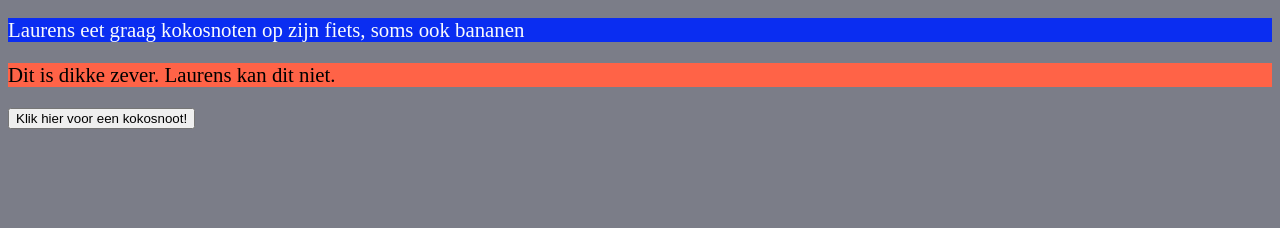
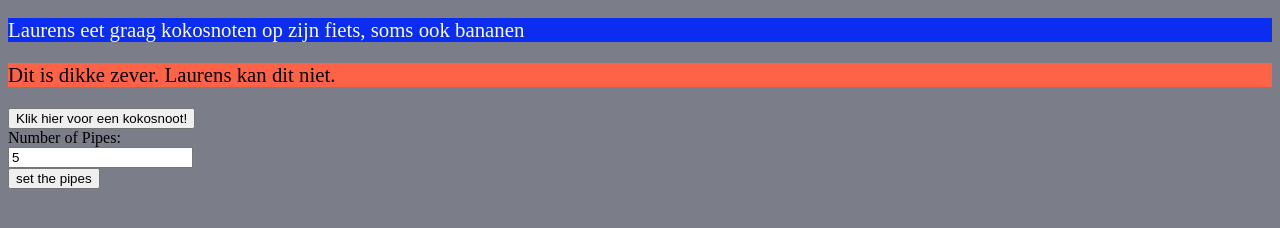
Before and after one commit to MisterAtoZ/TAGP, a plain HTML site: page priv/index.html in a window 1280 px wide. Shown: the part 48-276 px from the top of the page. Drawn offline with Linux system fonts and the light colour scheme.

Commit message:
proberen toevoeging knop en textfield om het aantal pipes door te geven

```diff
--- a/priv/index.html
+++ b/priv/index.html
@@ -7,6 +7,11 @@
         <p id="test" style="background-color:rgb(10, 45, 241); font-size:130%; color:rgb(249, 251, 253);"> Laurens eet graag kokosnoten op zijn fiets, soms ook bananen</p>
         <p style="background-color:Tomato; font-size:130%;"> Dit is dikke zever. Laurens kan dit niet.</p>
         <button id="button">Klik hier voor een kokosnoot!</button>
+        <form action="/numberOfPipes">
+            Number of Pipes:<br>
+            <input type="text" name="numberOfPipes" value="5"><br>
+            <input type="submit" value="set the pipes">
+        </form>
     </body>
     <!--dit is commentaar-->
     <script type="text/javascript" src="script.js"></script>
```
Also changed, not shown: 2 other files.
